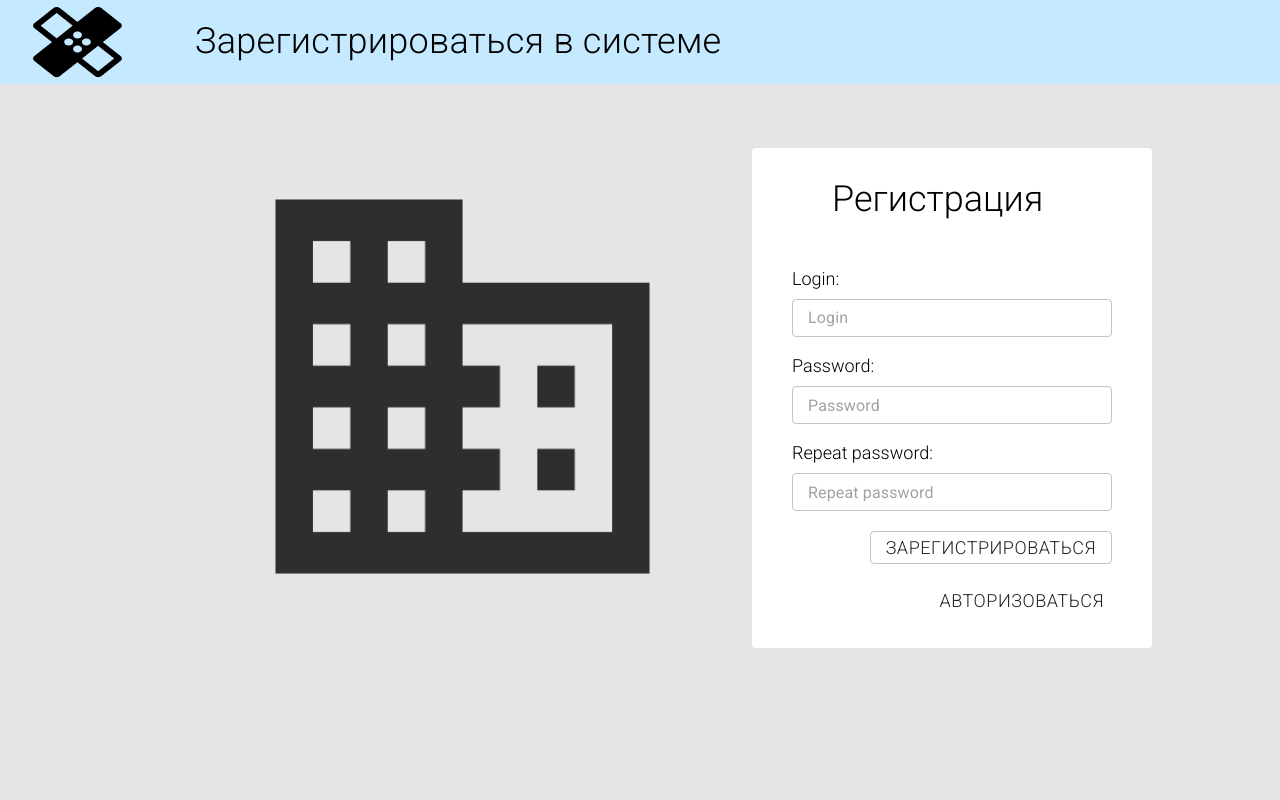
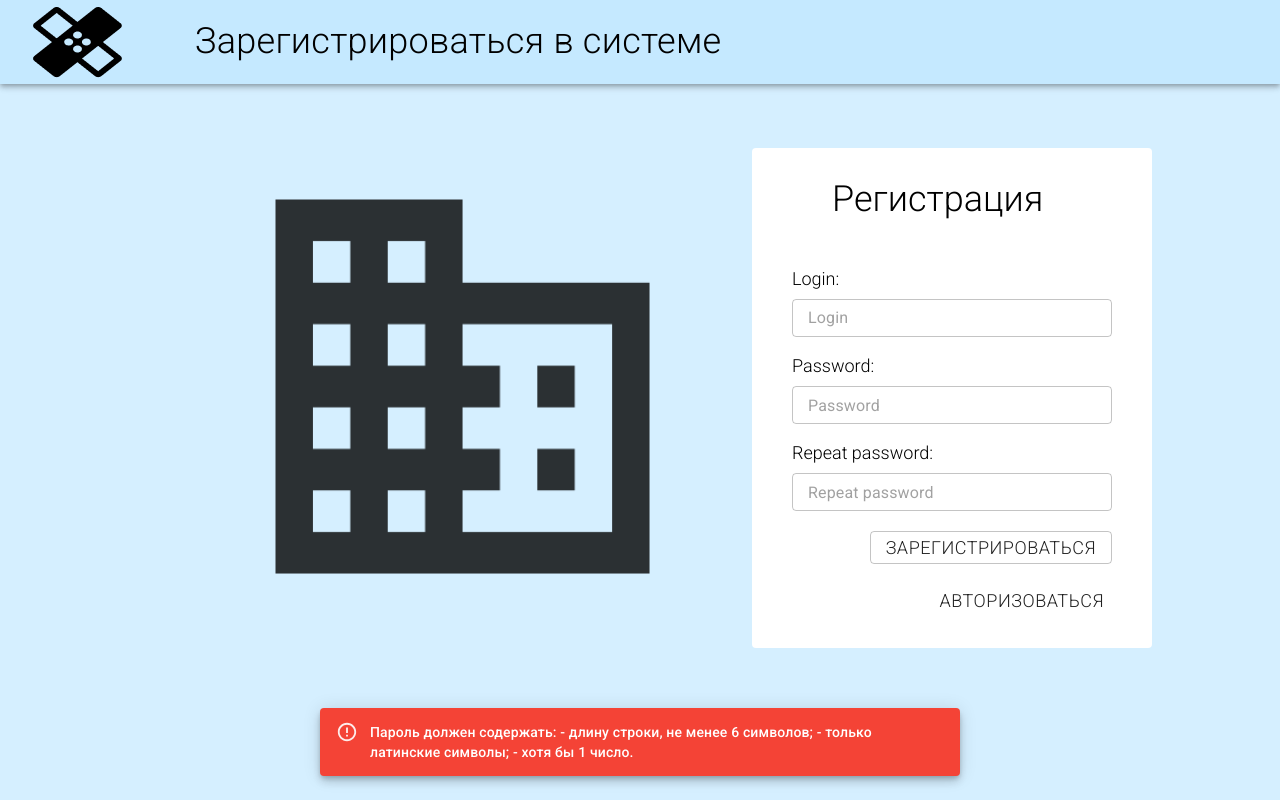
Before and after one commit to Dmitrii98/Hospital-App-FrontEnd, a React (Create React App) app: page / in a window 1280 px wide. Both pictures are taken after a click on the button "ЗАРЕГИСТРИРОВАТЬСЯ". Built offline with nearby package versions, Linux system fonts and the light colour scheme; no server answers.

Commit message:
Fix all bugs

```diff
--- a/src/App.css
+++ b/src/App.css
@@ -1,4 +1,4 @@
 body {
   height: 100vh;
-  background-color: #E5E5E5;
+  background-color: rgba(197, 233, 255, 0.72)
 }
--- a/src/Components/EntryField/SignUp/SignUp.js
+++ b/src/Components/EntryField/SignUp/SignUp.js
@@ -13,25 +13,25 @@ function Alert(props) {
 }
 
 function SignUp() {
+  const regexpLogin = /.{6,}/;
+  const regexpPassword = /[A-Za-z0-9]{6,}\d/;
   const [user, setUser] = useState([]);
   const [login, setLogin] = useState('');
   const [password, setPassword] = useState('');
   const [passwordRepeat, setPasswordRepeat] = useState('');
-  const [openPassword, setErrorPassword] = React.useState(false);
-  const [openLogin, setErrorLogin] = React.useState(false);
+  const [openError, setError] = React.useState(false);
+  const [errorText, setErrorText] = useState(false);
+  const [alert, setAlert] = useState('');
 
   const handleClick = () => {
-    setErrorPassword(true);
-    openLogin(true);
+    setError(true);
   }
 
   const handleClose = (event, reason) => {
     if (reason === 'clickaway') {
       return;
     }
-
-    setErrorPassword(false);
-    openLogin(false);
+    setError(false);
   }
 
   const registerUser = async () => {
@@ -46,11 +46,37 @@ function SignUp() {
     })
   }
 
-  // const checkLogin = () => {
-  //   if (login.length < 6) {
-  //     setErrorLogin(true);
-  //   }
-  // }
+  const addNewUser = () => {
+    if (password !== passwordRepeat) {
+      setAlert('error');
+      setPassword('');
+      setPasswordRepeat('');
+      setErrorText('Пароли не совпадают!');
+      setError(true);
+    } else if (password.match(regexpPassword) === null) {
+      setAlert('error');
+      setPassword('');
+      setPasswordRepeat('');
+      setErrorText(`
+                Пароль должен содержать:
+                - длину строки, не менее 6 символов;
+                - только латинские символы;
+                - хотя бы 1 число.`);
+      setError(true);
+    } else if (login.match(regexpLogin) === null) {
+      setAlert('error');
+      setErrorText('Логин слишком короткий! *(требуется не менее 6 символов)');
+      setError(true);
+    } else {
+      registerUser();
+      setLogin('');
+      setPassword('');
+      setPasswordRepeat('');
+      setAlert('success');
+      setErrorText('Пользователь зарегистрирован!');
+      setError(true);
+    }
+  }
 
   return (
     <div className="sign-up">
@@ -101,24 +127,19 @@ function SignUp() {
             className='register-btn'
             variant="outlined"
             onClick={() => {
-              if (password === passwordRepeat) {
-                registerUser();
-              } else {
-                setPassword('');
-                setPasswordRepeat('');
-                setErrorPassword(true);
+              addNewUser();
               }
-            }
             }
           >
             Зарегистрироваться
           </Button>
           <Button className='authorization-btn'>Авторизоваться</Button>
-          <Snackbar open={openPassword} autoHideDuration={6000} onClose={handleClose}>
-            <Alert severity="error">Пароли не совпадают!</Alert>
-          </Snackbar>
-          <Snackbar open={openLogin} autoHideDuration={6000} onClose={handleClose}>
-            <Alert severity="error">Выберете другой логин!</Alert>
+          <Snackbar
+            open={openError}
+            autoHideDuration={6000}
+            onClose={handleClose}
+          >
+            <Alert severity={alert}>{errorText}</Alert>
           </Snackbar>
         </div>
       </div>
--- a/src/Components/RegisterPage/Register.js
+++ b/src/Components/RegisterPage/Register.js
@@ -1,5 +1,4 @@
 import React from 'react';
-import { Container, AppBar } from '@material-ui/core';
 import Header from "../Header/Header";
 import Wrapper from "../Wrapper/Wrapper";
 import RegisterStyles from './RegisterStyles.css';
@@ -7,8 +6,8 @@ import RegisterStyles from './RegisterStyles.css';
 function Register() {
   return (
     <div className="main">
-          <Header name='Зарегистрироваться в системе'/>
-          <Wrapper/>
+      <Header name='Зарегистрироваться в системе'/>
+      <Wrapper/>
     </div>
   );
 }
--- a/src/Components/Wrapper/WrapperStyles.css
+++ b/src/Components/Wrapper/WrapperStyles.css
@@ -1,8 +1,8 @@
 .wrapper {
-  background-color: #E5E5E5;
   display: flex;
   justify-content: flex-end;
   padding: 5% 10%;
+
 }
 
 .logo-wrapper {
```
